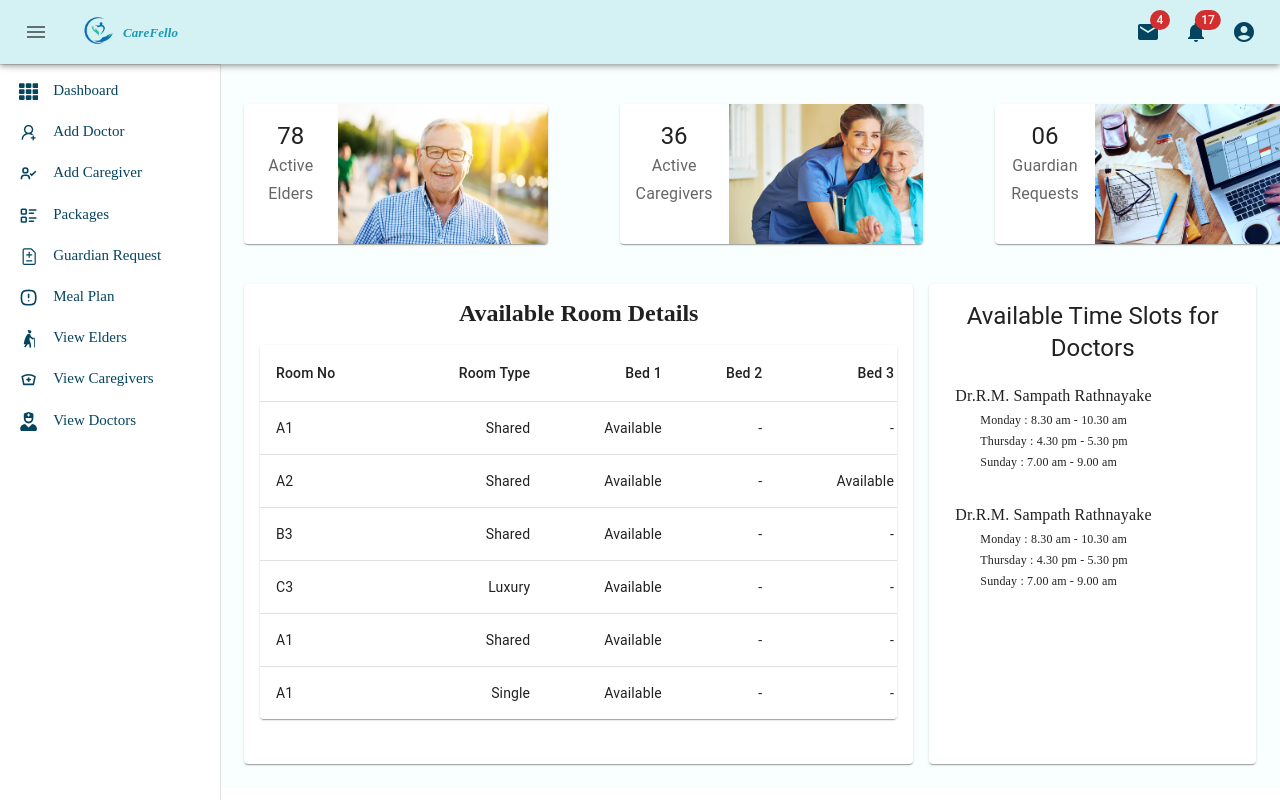
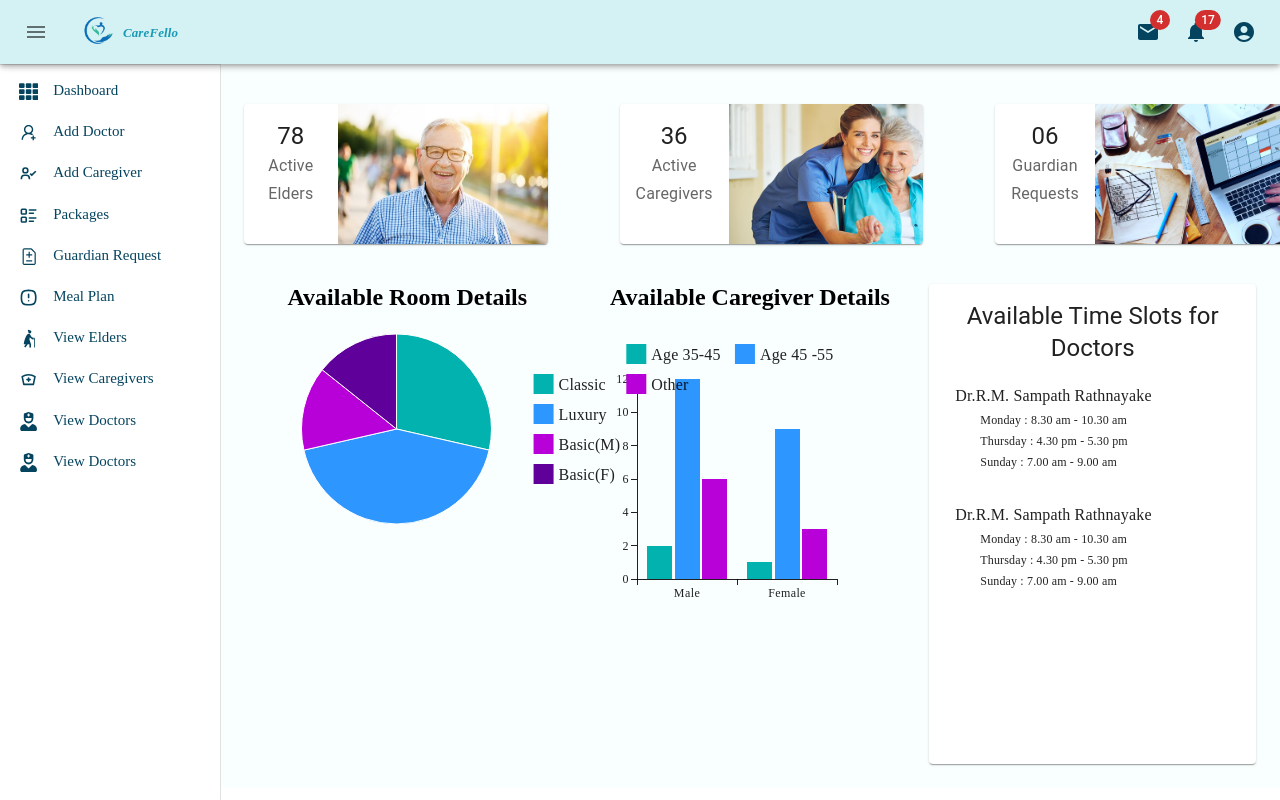
Before and after one commit to CareFello/CareFello, a React (Create React App) app in the folder frontend/: page /ManagerDashboard in a window 1280 px wide. Built offline with nearby package versions, Linux system fonts and the light colour scheme.

Commit message:
Add charts to manager dashboard

```diff
--- a/frontend/package.json
+++ b/frontend/package.json
@@ -10,6 +10,7 @@
     "@fortawesome/react-fontawesome": "^0.2.0",
     "@mui/icons-material": "^5.14.1",
     "@mui/material": "^5.14.1",
+    "@mui/x-charts": "^6.0.0-alpha.6",
     "@mui/x-date-pickers": "^6.10.1",
     "@testing-library/jest-dom": "^5.16.5",
     "@testing-library/react": "^13.4.0",
--- a/frontend/src/components/ManagerMenuItem.js
+++ b/frontend/src/components/ManagerMenuItem.js
@@ -59,4 +59,9 @@ export const ManagerMenuItem = [
         name: "View Doctors",
         icon: <FaUserNurse />
     },
+    {
+        path: "/ViewRoomDetails",
+        name: "View Doctors",
+        icon: <FaUserNurse />
+    },
 ]
--- a/frontend/src/pages/ManagerDashboard.js
+++ b/frontend/src/pages/ManagerDashboard.js
@@ -21,6 +21,11 @@ import TableHead from '@mui/material/TableHead';
 import TableRow from '@mui/material/TableRow';
 import Paper from '@mui/material/Paper';
 import { ManagerMenuItem } from '../components/ManagerMenuItem'
+import { PieChart } from '@mui/x-charts/PieChart';
+import { BarChart } from '@mui/x-charts/BarChart';
+import { ChartsLegend } from '@mui/x-charts/ChartsLegend';
+import Tooltip from '@mui/material/Tooltip'
+import { axisClasses } from '@mui/x-charts';
 
 import '../styles/ManagerDashboard.css';
 
@@ -28,15 +33,38 @@ function createData(Room_No, Type, Bed_1, Bed_2, Bed_3) {
   return { Room_No, Type, Bed_1, Bed_2, Bed_3 };
 }
 
-const rows = [
-  createData('A1', 'Shared', 'Available', '-', '-'),
-  createData('A2', 'Shared', 'Available', '-', 'Available'),
-  createData('B3', 'Shared', 'Available', '-', '-'),
-  createData('C3', 'Luxury', 'Available', '-', '-'),
-  createData('A1', 'Shared', 'Available', '-', '-'),
-  createData('A1', 'Single', 'Available', '-', '-'),
+
+
+const chartSetting = {
+  yAxis: [
+
+  ],
+  width: 300,
+  height: 300,
+  sx: {
+    [`.${axisClasses.left} .${axisClasses.label}`]: {
+      transform: 'rotate(-90deg) translate(0px, -20px)',
+    },
+  },
+};
+const dataset = [
+  {
+    '35-45': 2,
+    '45-55': 12,
+    Other: 6,
+    Gender: 'Male',
+  },
+  {
+    '35-45': 1,
+    '45-55': 9,
+    Other: 3,
+
+    Gender: 'Female',
+  },
 
 ];
+
+const valueFormatter = (value) => `${value}`;
 
 
 
@@ -120,41 +148,47 @@ function ManagerDashboard() {
           </Grid>
           <Box height={40} />
           <Grid container spacing={2}>
-            <Grid item xs={8}>
-              <Card sx={{ height: 60 + "vh" }}>
-                <CardContent>
-                  <h2>Available Room Details</h2><br />
-                  <TableContainer component={Paper}>
-                    <Table sx={{ minWidth: 650 }} aria-label="simple table">
-                      <TableHead>
-                        <TableRow>
-                          <TableCell>Room No</TableCell>
-                          <TableCell align="right">Room Type</TableCell>
-                          <TableCell align="right">Bed 1</TableCell>
-                          <TableCell align="right">Bed 2</TableCell>
-                          <TableCell align="right">Bed 3</TableCell>
-                        </TableRow>
-                      </TableHead>
-                      <TableBody>
-                        {rows.map((row) => (
-                          <TableRow
+            <Grid item xs={4}>
 
-                            sx={{ '&:last-child td, &:last-child th': { border: 0 } }}
-                          >
-                            <TableCell component="th" scope="row">
-                              {row.Room_No}
-                            </TableCell>
-                            <TableCell align="right">{row.Type}</TableCell>
-                            <TableCell align="right">{row.Bed_1}</TableCell>
-                            <TableCell align="right">{row.Bed_2}</TableCell>
-                            <TableCell align="right">{row.Bed_3}</TableCell>
-                          </TableRow>
-                        ))}
-                      </TableBody>
-                    </Table>
-                  </TableContainer>
-                </CardContent>
-              </Card>
+
+              <h2>Available Room Details</h2><br />
+              <PieChart
+                series={[
+                  {
+                    data: [
+                      { id: 0, value: 10, label: 'Classic' },
+                      { id: 1, value: 15, label: 'Luxury' },
+                      { id: 2, value: 5, label: 'Basic(M)' },
+                      { id: 2, value: 5, label: 'Basic(F)' },
+                    ],
+                  },
+                ]}
+                width={400}
+                height={200}
+              />
+
+
+
+            </Grid>
+            <Grid item xs={4}>
+
+
+              <h2>Available Caregiver Details</h2><br />
+              <BarChart
+                dataset={dataset}
+                xAxis={[{ scaleType: 'band', dataKey: 'Gender' }]}
+                series={[
+                  { dataKey: '35-45', label: 'Age 35-45', valueFormatter },
+                  { dataKey: '45-55', label: 'Age 45 -55', valueFormatter },
+                  { dataKey: 'Other', label: 'Other', valueFormatter },
+
+                ]}
+                {...chartSetting}
+              />
+
+
+
+
             </Grid>
             <Grid item xs={4}>
               <Card sx={{ height: 60 + "vh" }}>
```
Also changed, not shown: 1 other file (tests, documents, lock files or other folders).
